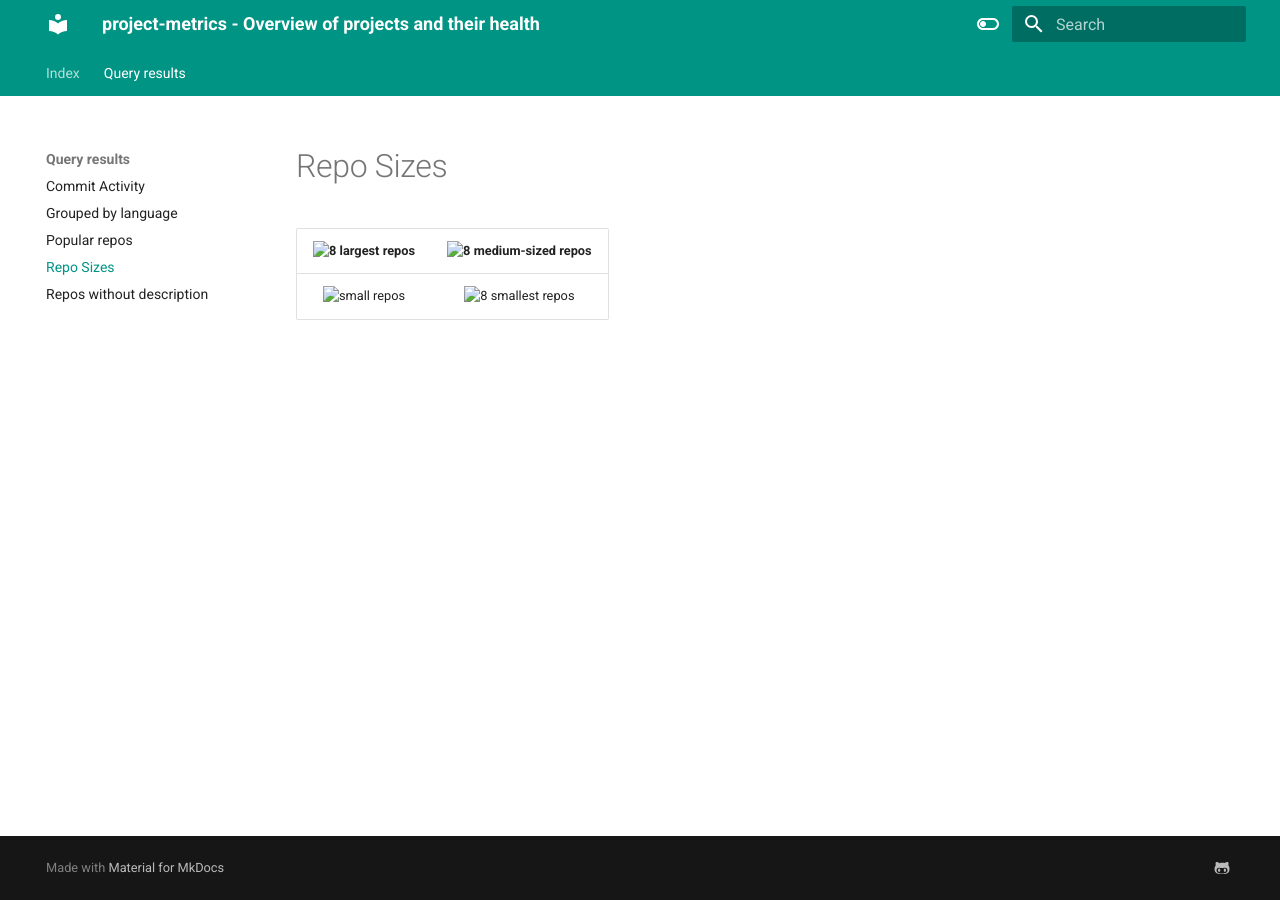
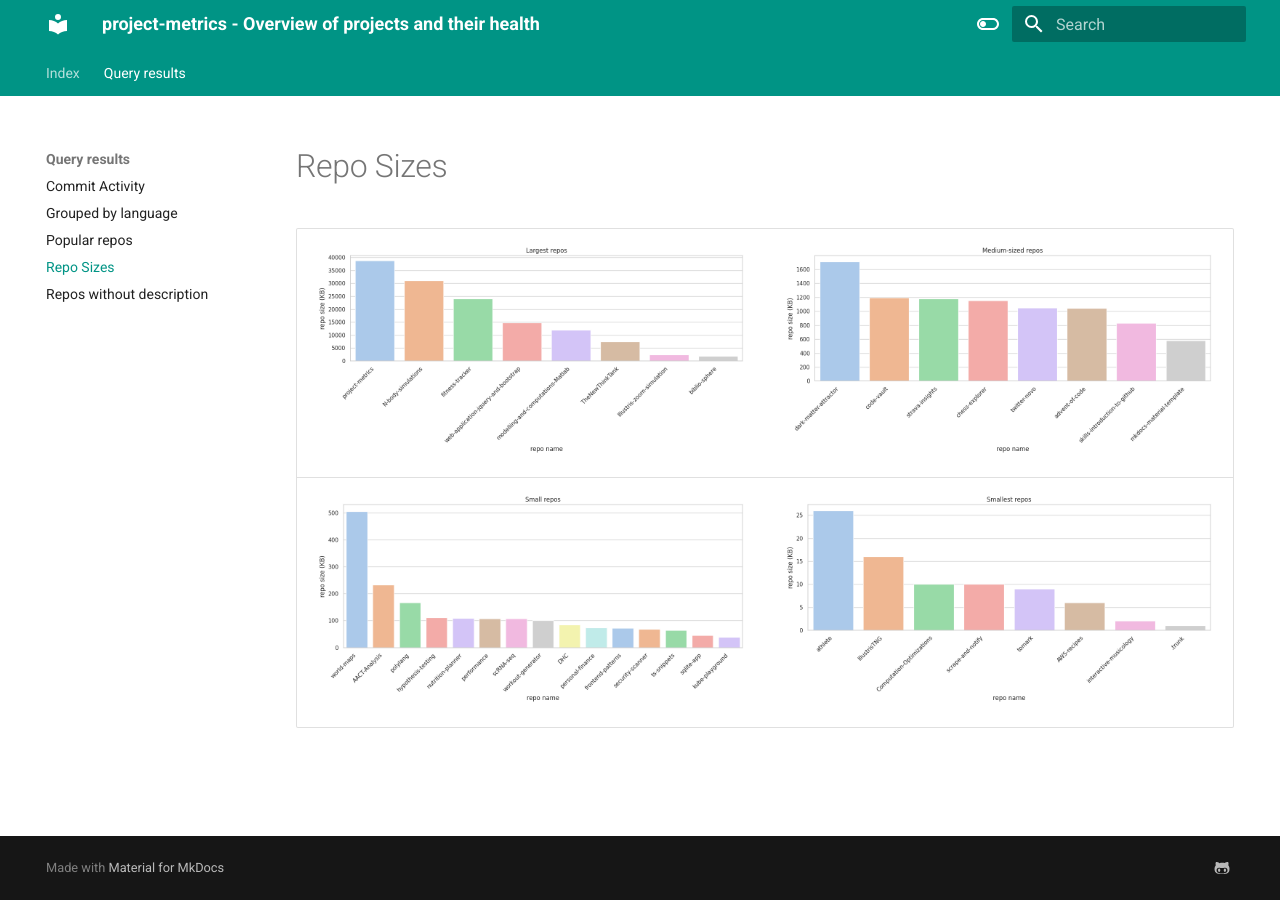
Before and after one commit to TheNewThinkTank/project-metrics, an MkDocs documentation site: the page built from docs/project_docs/query-results/repo-sizes.md, in a window 1280 px wide. Built offline with MkDocs 1.6.1 and Material for MkDocs 9.7.7, drawn with Linux system fonts in a browser that asks for light colours.

Commit message:
fix: correct path

```diff
--- a/docs/project_docs/query-results/repo-sizes.md
+++ b/docs/project_docs/query-results/repo-sizes.md
@@ -1,5 +1,5 @@
 # Repo Sizes
 
-| ![8 largest repos](docs/project_docs/img/8_largest_repos.png) | ![8 medium-sized repos](docs/project_docs/img/8_medium_repos.png) |
+| ![8 largest repos](../img/8_largest_repos.png) | ![8 medium-sized repos](../img/8_medium_repos.png) |
 | :--------------------------------------------------------------------------------------: | :--------------------------------------------------------------------: |
-| ![small repos](docs/project_docs/img/small_repos.png) | ![8 smallest repos](docs/project_docs/img/8_smallest_repos.png) |
+| ![small repos](../img/small_repos.png) | ![8 smallest repos](../img/8_smallest_repos.png) |
```
Also changed, not shown: docs/project_docs/query-results/commit-activity.md (+3 -3 lines).
